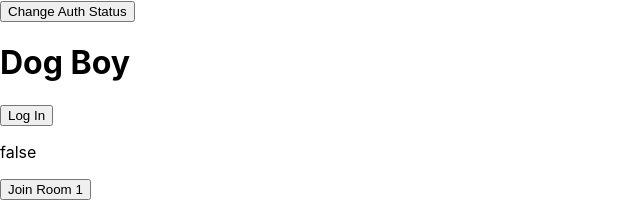
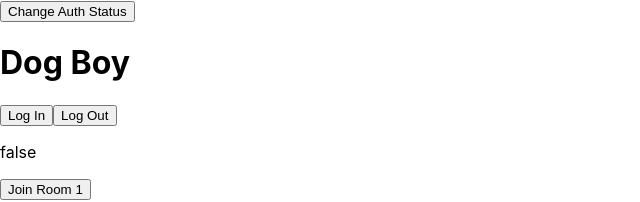
Before and after one commit to Markus-Xavier/bonfire-frontend, a React (Create React App) app: page / in a window 1280 px wide. Shown: the top 202 px of the page, without its empty margins (0-640 px from the left). Built offline with nearby package versions, Linux system fonts and the light colour scheme.

Commit message:
Add client sending server jwts and reciving feedback upon authentication
If the jwt cannot be authenticated the client recives an error, A logout button component was also added

```diff
--- a/src/Components/App/App.js
+++ b/src/Components/App/App.js
@@ -1,6 +1,7 @@
 import './App.css';
 import React, { useState } from 'react';
 import LoginButton from '../LoginButton/LoginButton';
+import LogoutButton from '../LogoutButton/LogoutButton';
 import RoomButton from '../RoomButton/RoomButton';
 
 function App() {
@@ -11,6 +12,7 @@ function App() {
       <button onClick={() => setIsAuthenticated(!isAuthenticated)}>Change Auth Status</button>
       <h1>Dog Boy</h1>
       <LoginButton />
+      <LogoutButton />
       <RoomButton isAuthenticated={isAuthenticated}/>
     </div>
   );
--- /dev/null
+++ b/src/Components/LogoutButton/LogoutButton.js
@@ -0,0 +1,14 @@
+import React from "react";
+import { useAuth0 } from "@auth0/auth0-react";
+
+const LogoutButton = () => {
+  const { logout } = useAuth0();
+
+  return (
+    <button onClick={() => logout({ returnTo: window.location.origin })}>
+      Log Out
+    </button>
+  );
+};
+
+export default LogoutButton;
--- a/src/Components/RoomButton/RoomButton.js
+++ b/src/Components/RoomButton/RoomButton.js
@@ -6,9 +6,23 @@ export default function RoomButton({ isAuthenticated }) {
   const [requestJoinRoom, setRequestJoinRoom] = useState(false);
   const accessToken = useGetAccessToken(requestJoinRoom);
 
+  // Delete fetch call out of this file
+  const getData = async (accessToken) => {
+    if(accessToken) {
+      console.log(accessToken);
+      const response = await fetch('http://localhost:4000/api/private', {
+      headers: {
+        Authorization: `Bearer ${accessToken}`
+      }
+    });
+    const parsedResponse = await response.json()
+    console.log(parsedResponse);
+    }
+  }
+
   useEffect(() => {
     if (accessToken) {
-      accessToken.then(createSocketConnection)
+      accessToken.then(getData)
     }
   }, [accessToken, requestJoinRoom]);
 
--- a/src/Services/Socket/emits.js
+++ b/src/Services/Socket/emits.js
@@ -2,11 +2,12 @@ import { io } from 'socket.io-client';
 
 const createSocketConnection = (jwt) => {
   if (jwt) {
-    const socket = io('http://localhost:4000', {
-      auth: {
-        token: jwt
-      }
-    })
+    console.log(jwt);
+    // const socket = io('http://localhost:4000', {
+    //   extraHeaders: {
+    //     Authorization: `Bearer ${jwt}`
+    //   }
+    // })
   }
 }
 
--- a/src/index.js
+++ b/src/index.js
@@ -10,6 +10,7 @@ ReactDOM.render(
   domain="dev-c-6l4ag3.us.auth0.com"
   clientId="GBlIPoi3KEZTi2QwSMR9H2pCvgtKY6VE"
   redirectUri={window.location.origin}
+  audience="https://bonfire/api"
 >
   <App />
 </Auth0Provider>,
```
